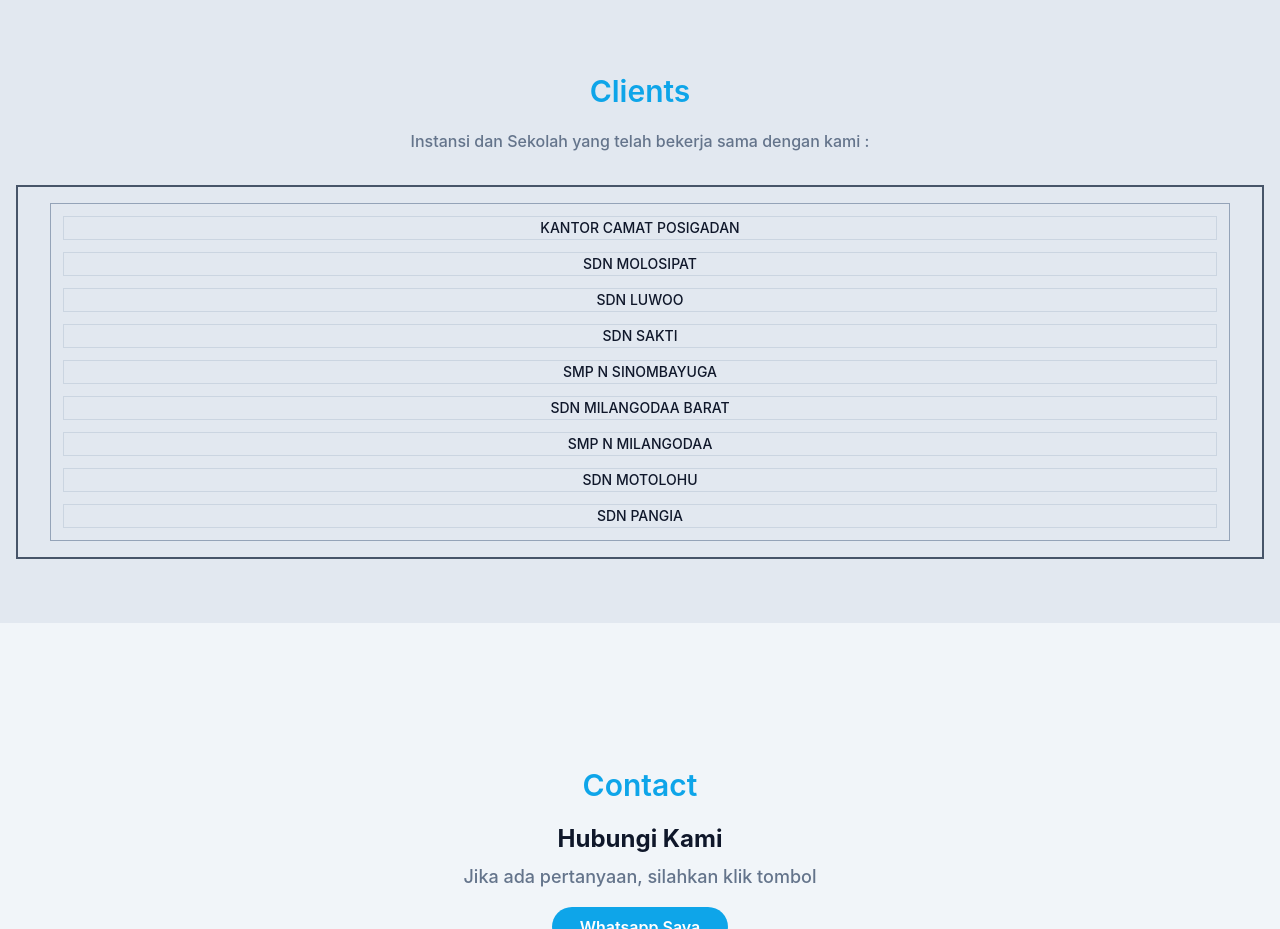
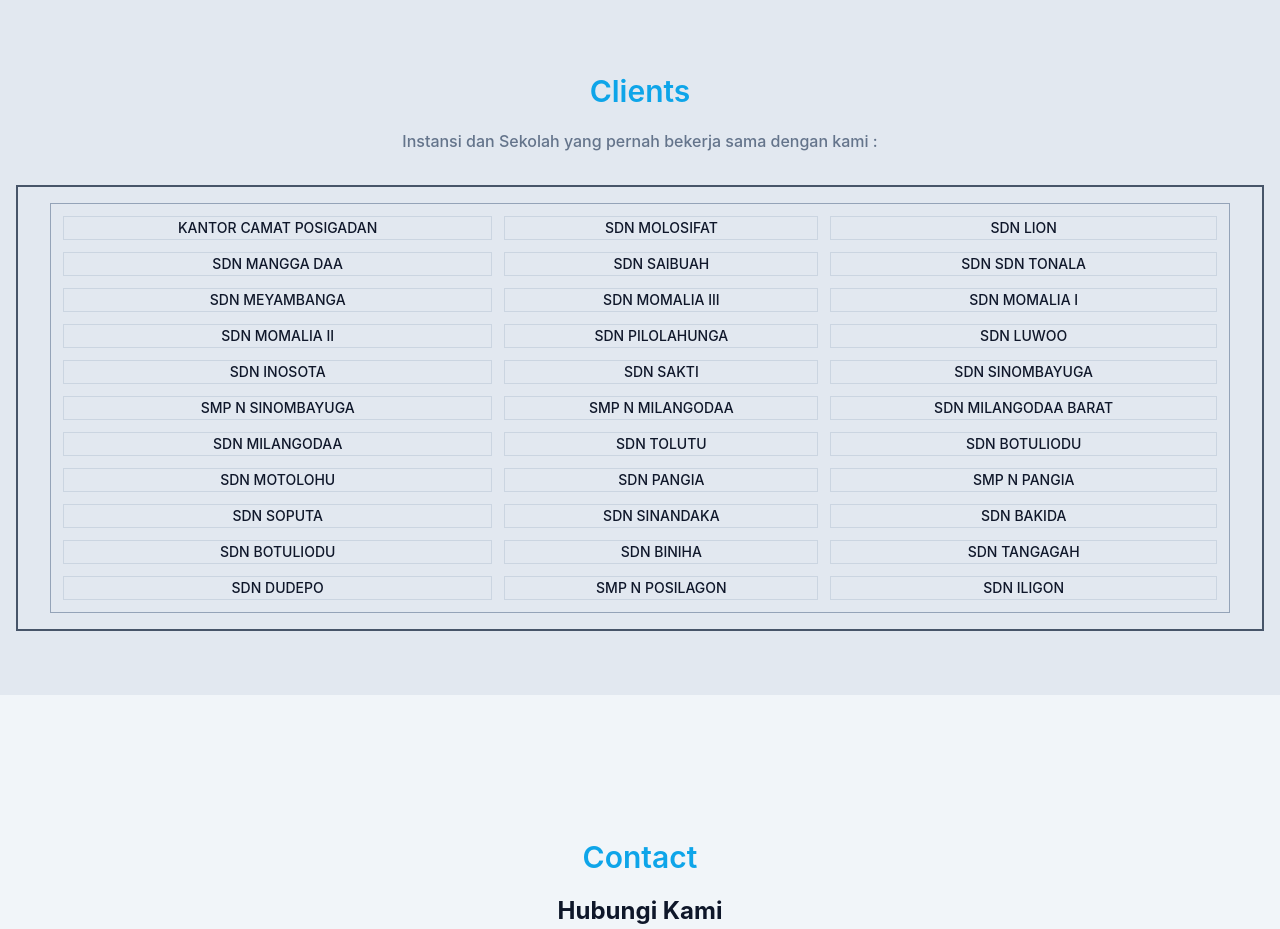
Before and after one commit to musawir-kr/musawir-kr.github.io, a website: page index.html in a window 1280 px wide. Shown: the part 6360-7289 px from the top of the page. Drawn offline with Linux system fonts and the light colour scheme.

Commit message:
update client

```diff
--- a/index.html
+++ b/index.html
@@ -365,7 +365,7 @@
                         <div class="w-full px-4">
                                 <div class="mx-auto text-center mb-8">
                                         <h4 class="font-semibold text-lg text-utama mb-2 lg:text-3xl lg:mb-5">Clients</h4>
-                                        <h2 class="font-medium text-sm text-slate-500 lg:text-base">Instansi dan Sekolah yang telah bekerja sama dengan kami :</h2>
+                                        <h2 class="font-medium text-sm text-slate-500 lg:text-base">Instansi dan Sekolah yang pernah bekerja sama dengan kami :</h2>
                                         <!-- <p class="font-medium text-md text-slate-500 md:text-lg">
                                                 Usaha kami menerima jasa yang berfokus pada percetakan diantaranya cetak dokumen, undangan, jasa foto dan pasfoto, penyedia sampul raport atau ijazah sekolah maupun universitas yang sudah bekerja sama dengan instansi pemerintah dan sekolah.
                                         </p> -->
@@ -374,33 +374,61 @@
                         <div class="border-2 border-slate-600 500/100 w-full px-4 flex flex-wrap">
                                 <div class="w-full px-4">
                                         <table class="border-separate border-spacing-3 border border-slate-400 font-medium text-xs text-kedua w-full mt-4 mb-4 lg:text-sm">
-                                                <tbody class="text-center">
+                                                <tbody class="text-center w-1/3">
                                                         <tr>
-                                                                <td class="border border-slate-300" width="75%">KANTOR CAMAT POSIGADAN</td>
+                                                                <td class="border border-slate-300">KANTOR CAMAT POSIGADAN</td>
+                                                                <td class="border border-slate-300">SDN MOLOSIFAT</td>
+                                                                <td class="border border-slate-300">SDN LION</td>
                                                         </tr>
                                                         <tr>
-                                                                <td class="border border-slate-300" width="75%">SDN MOLOSIPAT</td>
+                                                                <td class="border border-slate-300">SDN MANGGA DAA</td>
+                                                                <td class="border border-slate-300">SDN SAIBUAH</td>
+                                                                <td class="border border-slate-300">SDN SDN TONALA</td>
                                                         </tr>
                                                         <tr>
-                                                                <td class="border border-slate-300" width="75%">SDN LUWOO</td>
+                                                                <td class="border border-slate-300">SDN MEYAMBANGA</td>
+                                                                <td class="border border-slate-300">SDN MOMALIA III</td>
+                                                                <td class="border border-slate-300">SDN MOMALIA I</td>
                                                         </tr>
                                                         <tr>
-                                                                <td class="border border-slate-300" width="75%">SDN SAKTI</td>
+                                                                <td class="border border-slate-300">SDN MOMALIA II</td>
+                                                                <td class="border border-slate-300">SDN PILOLAHUNGA</td>
+                                                                <td class="border border-slate-300">SDN LUWOO</td>
                                                         </tr>
                                                         <tr>
-                                                                <td class="border border-slate-300" width="75%">SMP N SINOMBAYUGA</td>
+                                                                <td class="border border-slate-300">SDN INOSOTA</td>
+                                                                <td class="border border-slate-300">SDN SAKTI</td>
+                                                                <td class="border border-slate-300">SDN SINOMBAYUGA</td>
                                                         </tr>
                                                         <tr>
-                                                                <td class="border border-slate-300" width="75%">SDN MILANGODAA BARAT</td>
+                                                                <td class="border border-slate-300">SMP N SINOMBAYUGA</td>
+                                                                <td class="border border-slate-300">SMP N MILANGODAA</td>
+                                                                <td class="border border-slate-300">SDN MILANGODAA BARAT</td>
                                                         </tr>
                                                         <tr>
-                                                                <td class="border border-slate-300" width="75%">SMP N MILANGODAA</td>
+                                                                <td class="border border-slate-300">SDN MILANGODAA</td>
+                                                                <td class="border border-slate-300">SDN TOLUTU</td>
+                                                                <td class="border border-slate-300">SDN BOTULIODU</td>
                                                         </tr>
                                                         <tr>
-                                                                <td class="border border-slate-300" width="75%">SDN MOTOLOHU</td>
+                                                                <td class="border border-slate-300">SDN MOTOLOHU</td>
+                                                                <td class="border border-slate-300">SDN PANGIA</td>
+                                                                <td class="border border-slate-300">SMP N PANGIA</td>
                                                         </tr>
                                                         <tr>
-                                                                <td class="border border-slate-300" width="75%">SDN PANGIA</td>
+                                                                <td class="border border-slate-300">SDN SOPUTA</td>
+                                                                <td class="border border-slate-300">SDN SINANDAKA</td>
+                                                                <td class="border border-slate-300">SDN BAKIDA</td>
+                                                        </tr>
+                                                        <tr>
+                                                                <td class="border border-slate-300">SDN BOTULIODU</td>
+                                                                <td class="border border-slate-300">SDN BINIHA</td>
+                                                                <td class="border border-slate-300">SDN TANGAGAH</td>
+                                                        </tr>
+                                                        <tr>
+                                                                <td class="border border-slate-300">SDN DUDEPO</td>
+                                                                <td class="border border-slate-300">SMP N POSILAGON</td>
+                                                                <td class="border border-slate-300">SDN ILIGON</td>
                                                         </tr>
                                                 </tbody>
                                         </table>
```
Also changed, not shown: dist/output.css.
